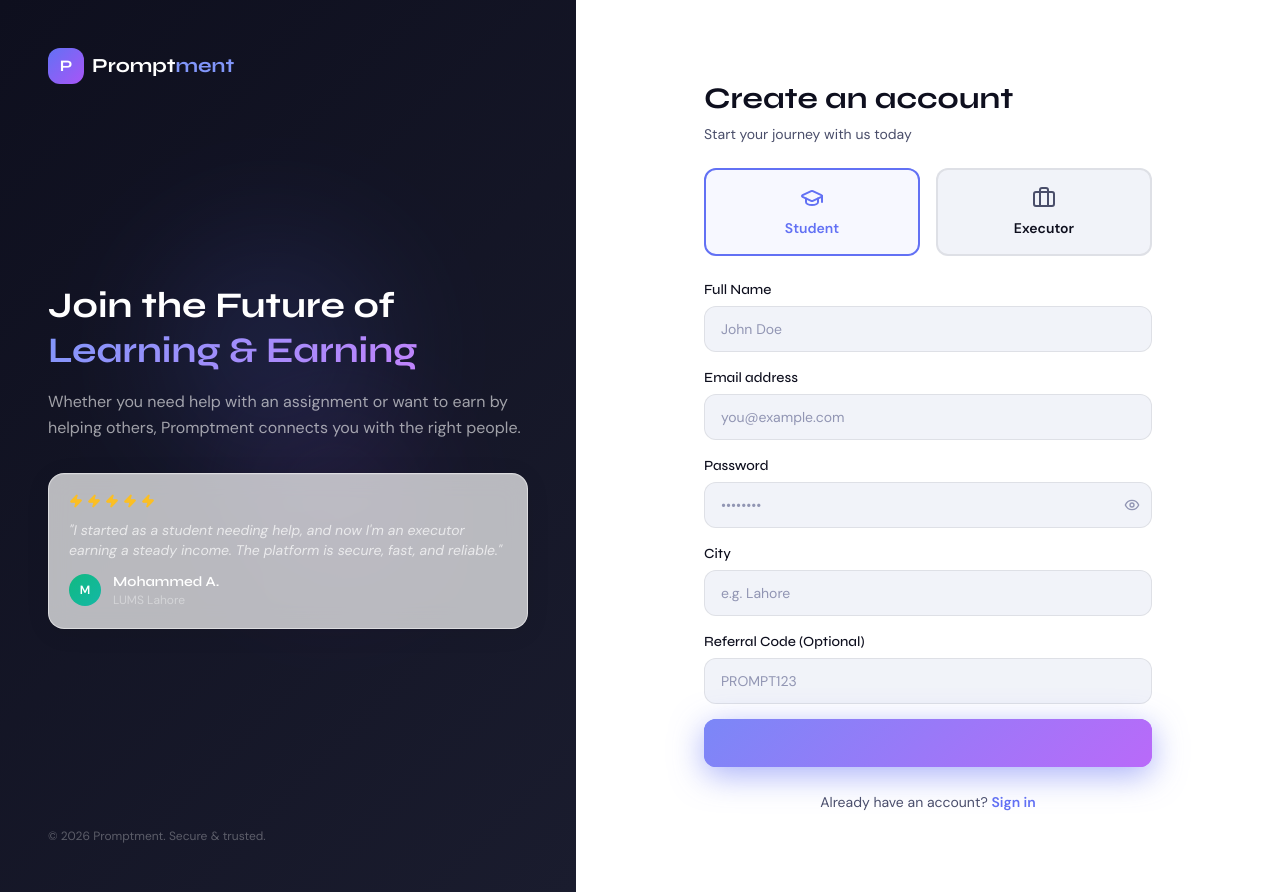
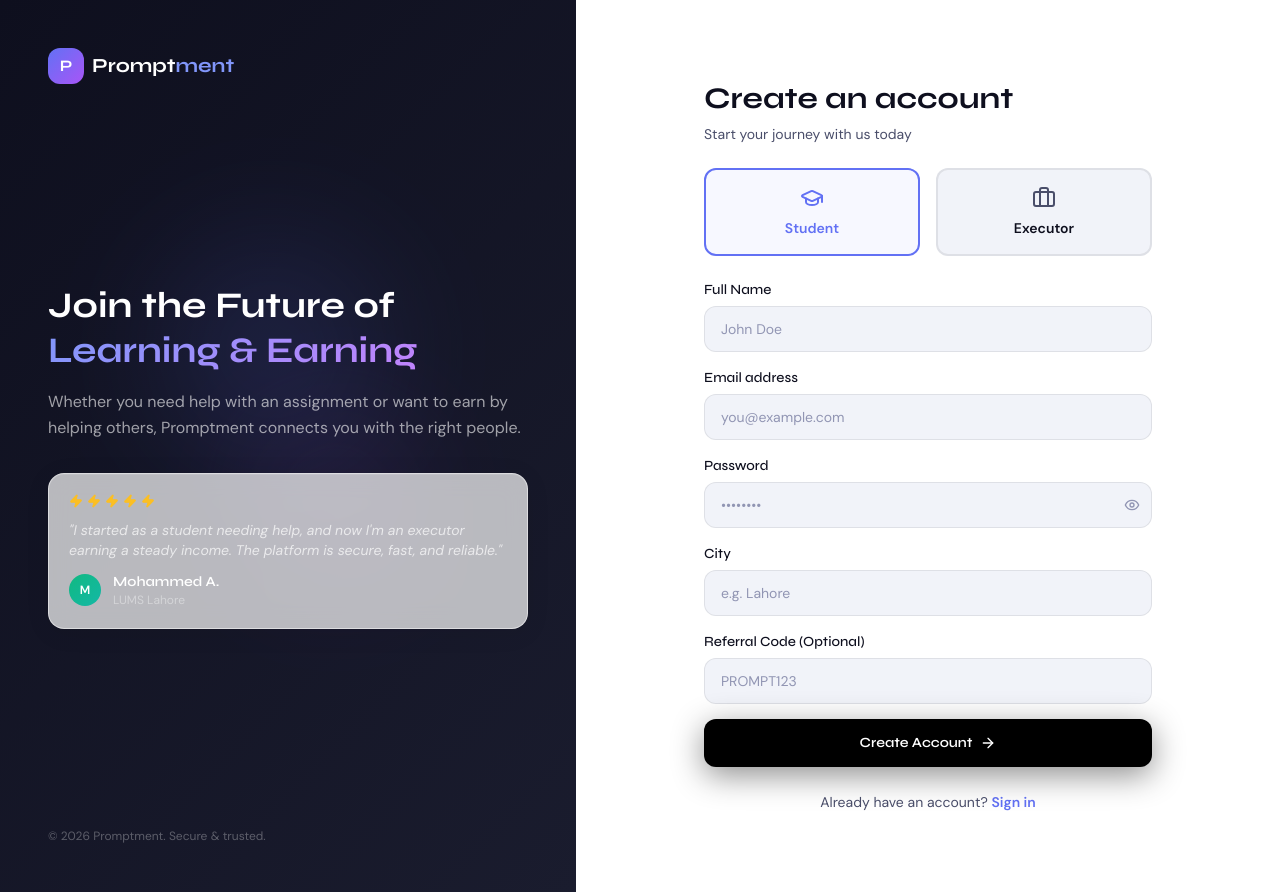
Before and after one commit to MAwais-15/promptment, a Next.js app in the folder frontend/: page /auth/register in a window 1280 px wide. In both pictures the pointer is over the button "Create Account". Built offline with nearby package versions, Linux system fonts and the light colour scheme.

Commit message:
style: update globals.css

```diff
--- a/frontend/app/globals.css
+++ b/frontend/app/globals.css
@@ -70,28 +70,21 @@ body {
 
   /* Brand Button */
   .btn-primary {
-    @apply relative inline-flex items-center justify-center gap-2 px-6 py-3 rounded-xl font-display font-semibold text-white text-sm transition-all duration-300 overflow-hidden;
+    @apply relative inline-flex items-center justify-center gap-2 px-6 py-3 rounded-xl font-display font-semibold text-white text-sm transition-all duration-300;
     background: linear-gradient(135deg, #6271f4, #a855f7);
     box-shadow: 0 4px 20px rgba(98, 113, 244, 0.4);
   }
 
   .btn-primary:hover {
+    background: #000000;
+    color: #ffffff;
     transform: translateY(-1px);
-    box-shadow: 0 8px 32px rgba(98, 113, 244, 0.55);
+    box-shadow: 0 8px 32px rgba(0, 0, 0, 0.45);
   }
 
   .btn-primary:active {
     transform: translateY(0);
-  }
-
-  .btn-primary::before {
-    content: '';
-    @apply absolute inset-0 opacity-0 transition-opacity duration-300;
-    background: linear-gradient(135deg, #7b87f7, #b96af9);
-  }
-
-  .btn-primary:hover::before {
-    @apply opacity-100;
+    box-shadow: 0 4px 12px rgba(0, 0, 0, 0.3);
   }
 
   /* Secondary Button */
@@ -104,9 +97,11 @@ body {
   }
 
   .btn-secondary:hover {
-    border-color: var(--brand);
-    color: var(--brand);
+    background: #000000;
+    border-color: #000000;
+    color: #ffffff;
     transform: translateY(-1px);
+    box-shadow: 0 8px 24px rgba(0, 0, 0, 0.35);
   }
 
   /* Input */
```
